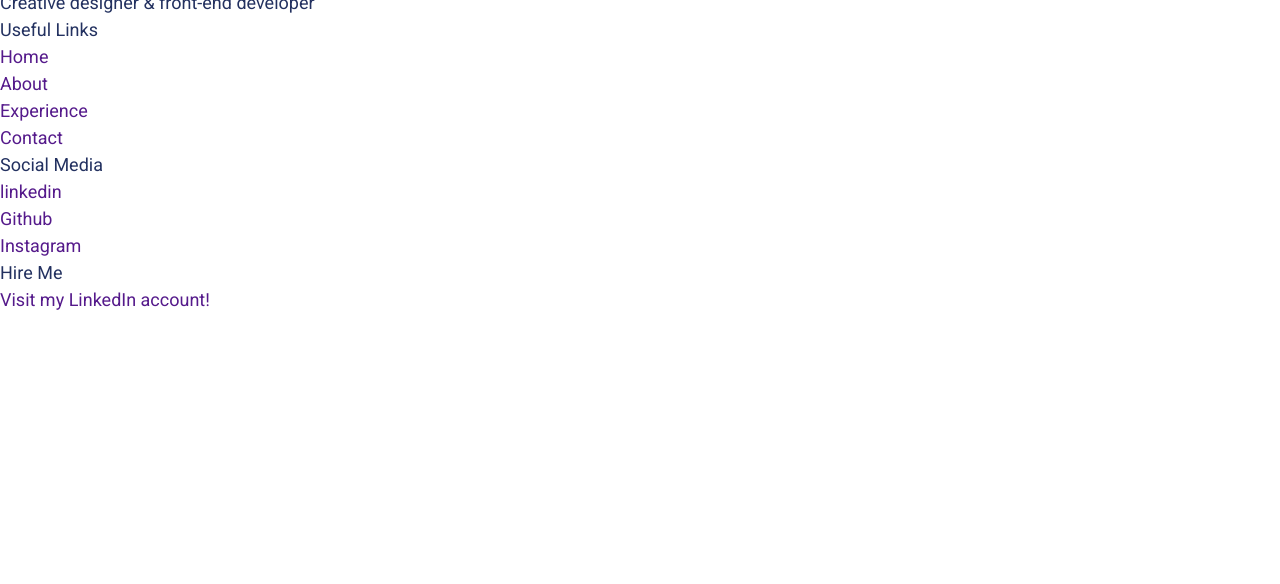
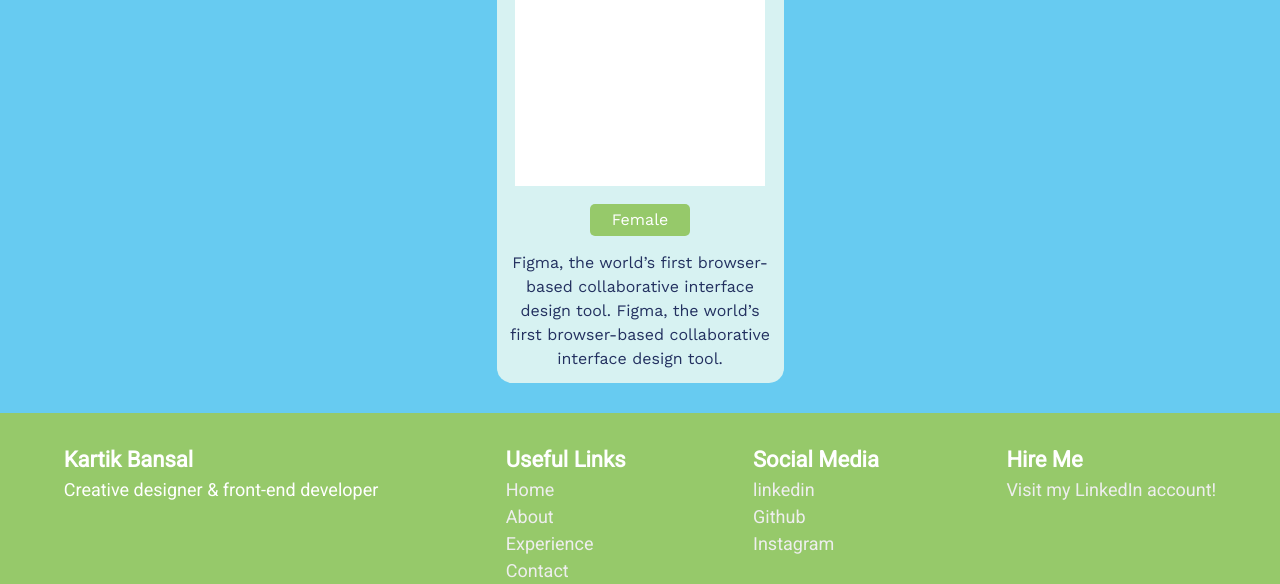
Before and after one commit to anamariaroman/rick_and_morty_wwc, a plain HTML site: page index.html in a window 1280 px wide. Shown: the part 646-1230 px from the top of the page. Before the commit the page ends 959 px from the top, so only its background shows below. Drawn offline with nearby package versions, Linux system fonts and the light colour scheme.

Commit message:
finished styles

```diff
--- a/index.html
+++ b/index.html
@@ -1,18 +1,17 @@
 <!DOCTYPE html>
 <html lang="en">
+
 <head>
   <meta charset="UTF-8" />
   <meta http-equiv="X-UA-Compatible" content="IE=edge" />
   <meta name="viewport" content="width=device-width, initial-scale=1.0" />
   <link rel="preconnect" href="https://fonts.googleapis.com" />
   <link rel="preconnect" href="https://fonts.gstatic.com" crossorigin />
-    <link
-      href="https://fonts.googleapis.com/css2?family=Roboto&family=Work+Sans&display=swap"
-      rel="stylesheet"
-    />
+  <link href="https://fonts.googleapis.com/css2?family=Roboto&family=Work+Sans&display=swap" rel="stylesheet" />
   <title>Rick & Morty for Women Who Code</title>
   <link rel="stylesheet" href="/styles/style.css" />
 </head>
+
 <body>
   <header class="header">
     <p>Another Joke about APIs? Give it a REST. Let’s Rick!</p>
@@ -51,36 +50,46 @@
           <li>Dead</li>
         </ul>
       </div>
-        <div>
-          <p>
+      <div class="section-characters-cards">
+        <div class="character-card">
+          <h2>Name</h2>
+          <picture>
+            <img src="" alt="">
+          </picture>
+          <span>Female</span>
+          <p>Figma, the world’s first browser-based collaborative interface design tool. Figma, the world’s first
+            browser-based collaborative interface design tool.</p>
+        </div>
+        <!-- <p>
           Choose any of the catergories above and learn more about Rick and
           Morty characters.
-          </p>
+        </p> -->
       </div>
     </section>
   </main>
-    <footer>
+  <footer class="footer">
     <div>
-        <h2>Kartik Bansal</h2>
+      <h2 class="footer-subtitle">Kartik Bansal</h2>
       <p>Creative designer & front-end developer</p>
     </div>
     <ul>
-        <p>Useful Links</p>
+      <p class="footer-subtitle">Useful Links</p>
       <li><a href=""> Home</a></li>
       <li><a href=""> About</a></li>
       <li><a href=""> Experience</a></li>
       <li><a href=""> Contact</a></li>
     </ul>
     <ul>
-        <p>Social Media</p>
+      <p class="footer-subtitle">Social Media</p>
       <li><a href="">linkedin</a></li>
       <li><a href=""> Github</a></li>
       <li><a href=""> Instagram</a></li>
     </ul>
     <ul>
-        <p>Hire Me</p>
+      <p class="footer-subtitle">Hire Me</p>
       <li><a href="">Visit my LinkedIn account!</a></li>
     </ul>
   </footer>
 </body>
+
 </html>
--- a/styles/style.css
+++ b/styles/style.css
@@ -1,61 +1,66 @@
 :root {
   --header-background: #67cbf1;
-  --menu-background: #96c96a;
-  --blue: #233160;
+  --menu-background  : #96c96a;
+  --blue             : #233160;
+  --text-white       : #ffffff;
+  --card-background  : #D7F2F2;
 }
 
 * {
-  margin: 0;
-  padding: 0;
+  margin    : 0;
+  padding   : 0;
   box-sizing: border-box;
 }
 
 html {
-  font-size: 62.5%;
+  font-size  : 62.5%;
   font-family: "Roboto", sans-serif;
-  /* font-family: 'Work Sans', sans-serif; */
 }
 
 body {
-  font-size: 1.8rem;
+  font-size  : 1.8rem;
   line-height: 1.5;
-  color: var(--blue);
+  color      : var(--blue);
 }
 
 a {
   text-decoration: none;
 }
 
+ul {
+  list-style: none;
+}
+
 .header {
   background-color: var(--header-background);
-  display: flex;
-  justify-content: space-between;
-  align-items: center;
-  padding: 0 30px;
-  height: 60px;
+  display         : flex;
+  justify-content : space-between;
+  align-items     : center;
+  padding         : 0 30px;
+  height          : 60px;
 }
 
 .header p {
   font-weight: 700;
-  font-size: 2rem;
+  font-size  : 2rem;
 }
 
 .header a {
-  height: 27px;
-  width: 132px;
-  border-radius: 5px;
-  text-align: center;
+  height          : 27px;
+  width           : 132px;
+  border-radius   : 5px;
+  text-align      : center;
   background-color: #f5f5f5;
-  color: var(--blue);
-  font-weight: 700;
-  padding-top: 2.5px;
+  color           : var(--blue);
+  font-weight     : 700;
+  padding-top     : 2.5px;
 }
 
 .main-section-info {
-  max-width: 1200px;
-  display: flex;
-  margin: 60px auto 0 auto;
-  height: 376px;
+  max-width  : 1200px;
+  display    : flex;
+  margin     : 0 auto;
+  padding-top: 30px;
 }
 
 .main-section-info div {
@@ -64,12 +69,12 @@ a {
 
 .main-section-info .section-info-text h1 {
   font-weight: 700;
-  font-size: 3.2rem;
-  margin: 30px 0;
+  font-size  : 3.2rem;
+  margin     : 30px 0;
 }
 
 .main-section-info .section-info-text p {
-  line-height: 2.5rem;
+  line-height  : 2.5rem;
   margin-bottom: 25px;
 }
 
@@ -78,16 +83,85 @@ a {
 }
 
 .section-characters-options ul {
-  display: flex;
-  list-style: none;
-  height: 71px;
-  align-items: center;
+  display        : flex;
+  height         : 71px;
+  align-items    : center;
   justify-content: space-evenly;
-  color: white;
-  font-size: 2rem;
-  font-weight: 500;
+  color          : var(--text-white);
+  font-size      : 2rem;
+  font-weight    : 500;
 }
 
-.section-characters-options li{
+.section-characters-options li {
   cursor: pointer;
 }
+
+.section-characters-cards {
+  min-height      : 250px;
+  background-color: var(--header-background);
+  text-align      : center;
+  display         : flex;
+  justify-content : center;
+  align-items     : center;
+  font-family     : 'Work Sans', sans-serif;
+  color           : var(--text-white);
+  font-size       : 3.2rem;
+  padding         : 30px;
+}
+
+.character-card {
+  background-color: var(--card-background);
+  width           : 287px;
+  height          : 480px;
+  padding         : 12px;
+  display         : flex;
+  flex-direction  : column;
+  align-items     : center;
+  border-radius   : 15px;
+  justify-content : space-between;
+}
+
+.character-card h2 {
+  font-size: 2.4rem;
+  color    : var(--blue);
+}
+
+.character-card picture {
+  width           : 250px;
+  height          : 50%;
+  background-color: var(--text-white);
+  display         : block;
+}
+
+.character-card span {
+  background-color: var(--menu-background);
+  font-size       : 1.6rem;
+  margin-top      : 12px;
+  padding         : 4px;
+  width           : 100px;
+  border-radius   : 5px;
+}
+
+.character-card p {
+  font-size : 1.6rem;
+  color     : var(--blue);
+  margin-top: 8px;
+}
+
+.footer {
+  background-color: var(--menu-background);
+  display         : flex;
+  justify-content : space-around;
+  padding-top     : 30px;
+  color           : var(--text-white);
+}
+
+.footer-subtitle {
+  font-weight: 700;
+  font-size  : 2.2rem;
+}
+
+.footer ul li a {
+  color      : #eeeeee;
+  font-weight: 100;
+}
```
Lines whose indentation alone changed are shown as unchanged.
